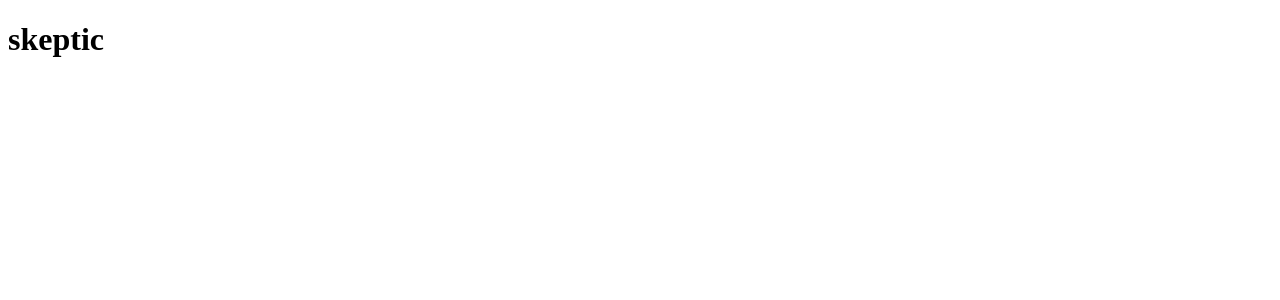
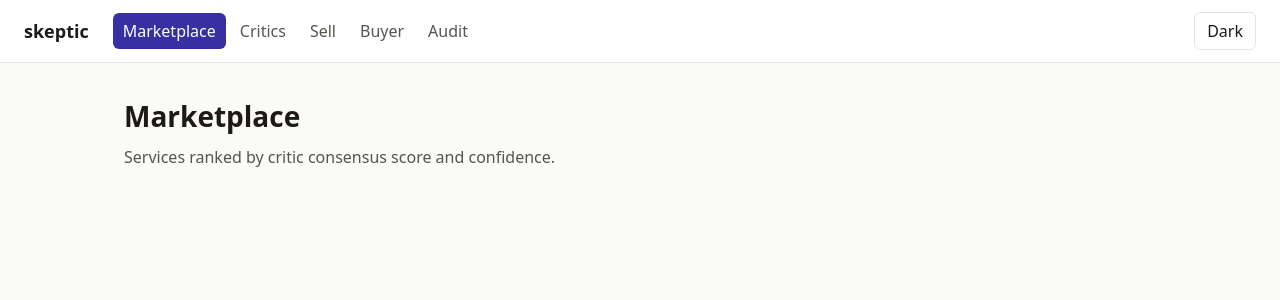
Before and after one commit to anmxlr/skeptique, a Next.js app in the folder apps/web/: page / in a window 1280 px wide. Shown: the top 300 px of the page. Built offline with nearby package versions, Linux system fonts and the light colour scheme.

Commit message:
feat(web): layout, nav pages, light and dark themes
Co-Authored-By: Claude Opus 5.5 <noreply@anthropic.com>

```diff
--- /dev/null
+++ b/apps/web/app/globals.css
@@ -0,0 +1,160 @@
+:root {
+  color-scheme: light;
+  --bg: #fafaf9;
+  --surface: #ffffff;
+  --fg: #1c1917;
+  --muted: #57534e;
+  --border: #e7e5e4;
+  --accent: #3730a3;
+  --accent-fg: #ffffff;
+}
+
+@media (prefers-color-scheme: dark) {
+  :root:not([data-theme="light"]) {
+    color-scheme: dark;
+    --bg: #0c0a09;
+    --surface: #1c1917;
+    --fg: #f5f5f4;
+    --muted: #a8a29e;
+    --border: #292524;
+    --accent: #a5b4fc;
+    --accent-fg: #0c0a09;
+  }
+}
+
+:root[data-theme="dark"] {
+  color-scheme: dark;
+  --bg: #0c0a09;
+  --surface: #1c1917;
+  --fg: #f5f5f4;
+  --muted: #a8a29e;
+  --border: #292524;
+  --accent: #a5b4fc;
+  --accent-fg: #0c0a09;
+}
+
+*,
+*::before,
+*::after {
+  box-sizing: border-box;
+}
+
+body {
+  margin: 0;
+  background: var(--bg);
+  color: var(--fg);
+  font-family: system-ui, -apple-system, "Segoe UI", Roboto, sans-serif;
+  line-height: 1.5;
+}
+
+a {
+  color: var(--accent);
+}
+
+:focus-visible {
+  outline: 2px solid var(--accent);
+  outline-offset: 2px;
+}
+
+.skip-link {
+  position: absolute;
+  left: -9999px;
+}
+
+.skip-link:focus {
+  left: 16px;
+  top: 8px;
+  padding: 8px 12px;
+  background: var(--surface);
+  z-index: 10;
+}
+
+.site-header {
+  display: flex;
+  flex-wrap: wrap;
+  align-items: center;
+  gap: 8px 24px;
+  padding: 12px 16px;
+  border-bottom: 1px solid var(--border);
+  background: var(--surface);
+}
+
+.brand {
+  font-weight: 700;
+  font-size: 1.125rem;
+  color: var(--fg);
+  text-decoration: none;
+}
+
+.site-header nav {
+  order: 3;
+  flex-basis: 100%;
+}
+
+.nav-list {
+  display: flex;
+  flex-wrap: wrap;
+  gap: 4px;
+  margin: 0;
+  padding: 0;
+  list-style: none;
+}
+
+.nav-link {
+  display: block;
+  padding: 6px 10px;
+  border-radius: 6px;
+  color: var(--muted);
+  text-decoration: none;
+}
+
+.nav-link:hover {
+  color: var(--fg);
+}
+
+.nav-link[aria-current="page"] {
+  background: var(--accent);
+  color: var(--accent-fg);
+}
+
+.theme-toggle {
+  margin-left: auto;
+  padding: 6px 12px;
+  border: 1px solid var(--border);
+  border-radius: 6px;
+  background: transparent;
+  color: var(--fg);
+  font: inherit;
+  cursor: pointer;
+}
+
+.page {
+  max-width: 1080px;
+  margin: 0 auto;
+  padding: 24px 16px;
+}
+
+.page h1 {
+  margin: 0 0 8px;
+  font-size: 1.75rem;
+}
+
+.page p {
+  margin: 0;
+  color: var(--muted);
+}
+
+@media (min-width: 768px) {
+  .site-header {
+    padding: 12px 24px;
+  }
+
+  .site-header nav {
+    order: 0;
+    flex-basis: auto;
+  }
+
+  .page {
+    padding: 32px 24px;
+  }
+}
--- a/apps/web/app/layout.tsx
+++ b/apps/web/app/layout.tsx
@@ -1,15 +1,35 @@
-import type { Metadata } from "next";
+import type { Metadata, Viewport } from "next";
+import Link from "next/link";
 import type { ReactNode } from "react";
+import { SiteNav } from "../components/site-nav";
+import { ThemeToggle } from "../components/theme-toggle";
+import "./globals.css";
 
 export const metadata: Metadata = {
-  title: "skeptic",
+  title: { default: "skeptic", template: "%s · skeptic" },
   description: "Staked, human-backed critics rate agent services so buyer agents can pick good ones.",
 };
 
+export const viewport: Viewport = { width: "device-width", initialScale: 1 };
+
 export default function RootLayout({ children }: { children: ReactNode }) {
   return (
-    <html lang="en">
-      <body>{children}</body>
+    <html lang="en" suppressHydrationWarning>
+      <body>
+        <a className="skip-link" href="#main">
+          Skip to content
+        </a>
+        <header className="site-header">
+          <Link href="/" className="brand">
+            skeptic
+          </Link>
+          <SiteNav />
+          <ThemeToggle />
+        </header>
+        <main id="main" className="page">
+          {children}
+        </main>
+      </body>
     </html>
   );
 }
--- a/apps/web/app/page.tsx
+++ b/apps/web/app/page.tsx
@@ -1,7 +1,8 @@
-export default function Home() {
+export default function MarketplacePage() {
   return (
-    <main>
-      <h1>skeptic</h1>
-    </main>
+    <>
+      <h1>Marketplace</h1>
+      <p>Services ranked by critic consensus score and confidence.</p>
+    </>
   );
 }
--- /dev/null
+++ b/apps/web/components/site-nav.tsx
@@ -0,0 +1,22 @@
+"use client";
+
+import Link from "next/link";
+import { usePathname } from "next/navigation";
+import { NAV_ITEMS } from "../lib/nav";
+
+export function SiteNav() {
+  const pathname = usePathname();
+  return (
+    <nav aria-label="Main">
+      <ul className="nav-list">
+        {NAV_ITEMS.map(({ href, label }) => (
+          <li key={href}>
+            <Link href={href} className="nav-link" aria-current={pathname === href ? "page" : undefined}>
+              {label}
+            </Link>
+          </li>
+        ))}
+      </ul>
+    </nav>
+  );
+}
--- /dev/null
+++ b/apps/web/components/theme-toggle.tsx
@@ -0,0 +1,42 @@
+"use client";
+
+import { useEffect, useState } from "react";
+
+type Theme = "light" | "dark";
+
+function readStoredTheme(): Theme | null {
+  try {
+    const value = localStorage.getItem("theme");
+    return value === "light" || value === "dark" ? value : null;
+  } catch {
+    return null;
+  }
+}
+
+export function ThemeToggle() {
+  const [theme, setTheme] = useState<Theme | null>(null);
+
+  useEffect(() => {
+    const initial = readStoredTheme() ?? (matchMedia("(prefers-color-scheme: dark)").matches ? "dark" : "light");
+    document.documentElement.dataset.theme = initial;
+    setTheme(initial);
+  }, []);
+
+  function toggle() {
+    const next: Theme = theme === "dark" ? "light" : "dark";
+    document.documentElement.dataset.theme = next;
+    setTheme(next);
+    try {
+      localStorage.setItem("theme", next);
+    } catch {
+      // storage unavailable: the choice lasts for this page view only
+    }
+  }
+
+  const target = theme === "dark" ? "light" : "dark";
+  return (
+    <button type="button" className="theme-toggle" onClick={toggle} aria-label={`Switch to ${target} theme`}>
+      {target === "dark" ? "Dark" : "Light"}
+    </button>
+  );
+}
--- /dev/null
+++ b/apps/web/lib/nav.ts
@@ -0,0 +1,7 @@
+export const NAV_ITEMS = [
+  { href: "/", label: "Marketplace" },
+  { href: "/critics", label: "Critics" },
+  { href: "/sell", label: "Sell" },
+  { href: "/buyer", label: "Buyer" },
+  { href: "/audit", label: "Audit" },
+] as const;
```
Also changed, not shown: apps/web/app/audit/page.tsx (added, +12 -0 lines), apps/web/app/buyer/page.tsx (added, +12 -0 lines), apps/web/app/critics/page.tsx (added, +12 -0 lines), apps/web/app/sell/page.tsx (added, +12 -0 lines), 1 other file (tests, documents, lock files or other folders).
